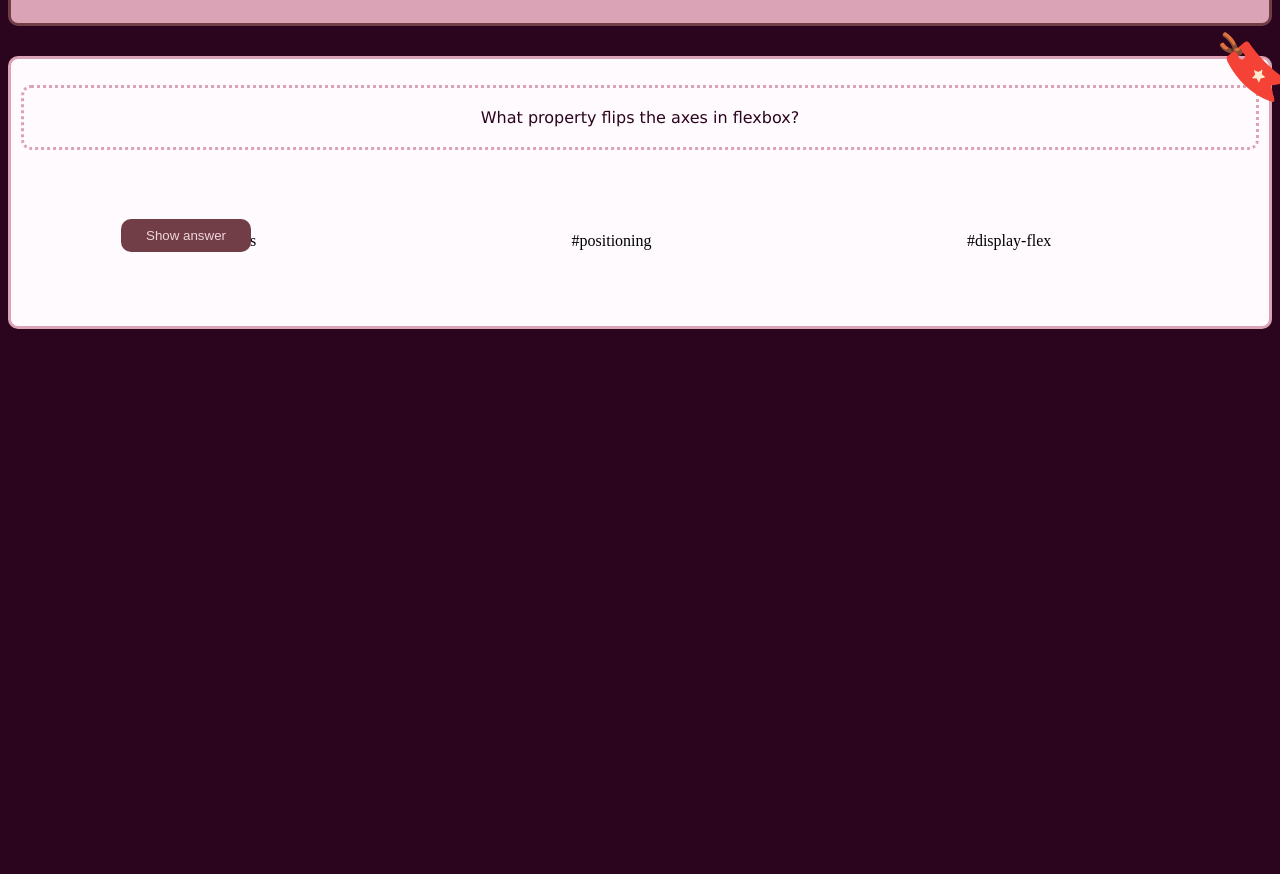
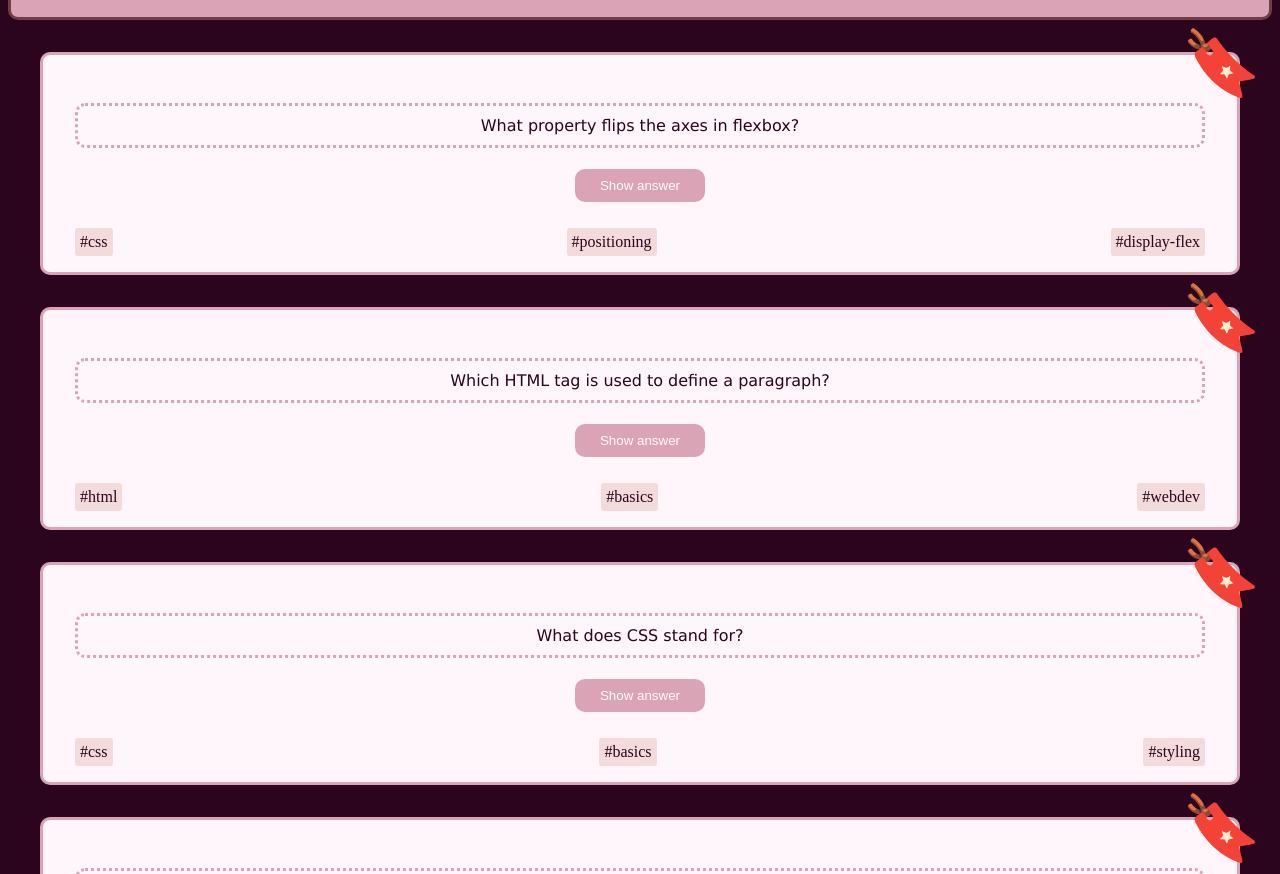
Before and after one commit to VanessaDiBella/Quiz-app-layout, a plain HTML site: page index.html in a window 1280 px wide. Shown: the part 78-952 px from the top of the page. Before the commit the page ends 800 px from the top, so only its background shows below. Drawn offline with Linux system fonts and the light colour scheme.

Commit message:
add quizcard and styling

```diff
--- a/css/styles.css
+++ b/css/styles.css
@@ -1,3 +1,9 @@
+*,
+*::before,
+*::after {
+  box-sizing: border-box;
+}
+
 body {
   background-color: rgb(43, 4, 30);
   display: flex;
@@ -25,17 +31,21 @@ h1 {
 }
 
 .question_card {
-  background-color: rgb(255, 250, 253);
+  background-color: rgb(255, 246, 251);
   border: solid 3px rgb(218, 164, 182);
   border-radius: 10px;
-  margin-top: 30px;
-  margin-bottom: 30px;
+  padding-top: 2rem;
+  padding-left: 2rem;
+  padding-right: 2rem;
+  margin: 2rem;
+  display: flex;
+  flex-direction: column;
+  align-content: center;
   position: relative;
-  padding: 10px;
 }
 
 .question {
-  padding: 20px;
+  padding: 10px;
   color: rgb(43, 4, 30);
   text-align: center;
   font-family: "Lucida Sans", "Lucida Sans Regular", "Lucida Grande",
@@ -49,25 +59,33 @@ h1 {
   border: none;
   font-size: 4rem;
   position: absolute;
+  top: -30px;
   right: -30px;
-  top: -30px;
 }
 
 .button_answer {
-  background-color: rgb(113, 62, 71);
+  background-color: rgb(218, 164, 182);
   border: none;
   border-radius: 10px;
-  color: rgb(240, 214, 218);
+  color: rgb(255, 250, 253);
   padding: 9px;
   padding-left: 25px;
   padding-right: 25px;
-  position: absolute;
-  top: 160px;
-  left: 110px;
+  display: inline;
+  margin-left: auto;
+  margin-right: auto;
+  margin-top: 5px;
+  margin-bottom: 10px;
 }
 
 .tag_section {
   display: flex;
-  padding: 50px;
-  justify-content: space-around;
+  justify-content: space-between;
 }
+
+.tag {
+  background-color: rgb(244, 219, 219);
+  color: rgb(43, 4, 30);
+  border-radius: 3px;
+  padding: 5px;
+}
--- a/index.html
+++ b/index.html
@@ -23,6 +23,41 @@
           <p class="tag">#display-flex</p>
         </section>
       </section>
+
+      <section class="question_card">
+        <p class="question">Which HTML tag is used to define a paragraph?</p>
+        <button class="button_answer">Show answer</button>
+        <button class="card_bookmark">🔖</button>
+        <section class="tag_section">
+          <p class="tag">#html</p>
+          <p class="tag">#basics</p>
+          <p class="tag">#webdev</p>
+        </section>
+      </section>
+
+      <section class="question_card">
+        <p class="question">What does CSS stand for?</p>
+        <button class="button_answer">Show answer</button>
+        <button class="card_bookmark">🔖</button>
+        <section class="tag_section">
+          <p class="tag">#css</p>
+          <p class="tag">#basics</p>
+          <p class="tag">#styling</p>
+        </section>
+      </section>
+
+      <section class="question_card">
+        <p class="question">
+          How can you make a list that lists the items with numbers in HTML?
+        </p>
+        <button class="button_answer">Show answer</button>
+        <button class="card_bookmark">🔖</button>
+        <section class="tag_section">
+          <p class="tag">#html</p>
+          <p class="tag">#lists</p>
+          <p class="tag">#content-structure</p>
+        </section>
+      </section>
     </main>
   </body>
 </html>
```
